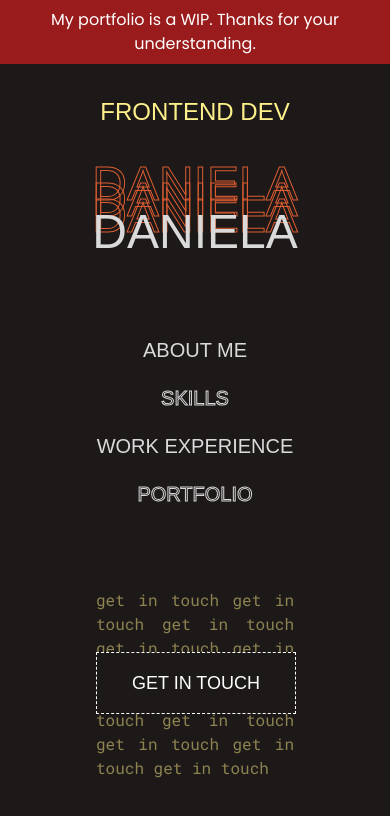
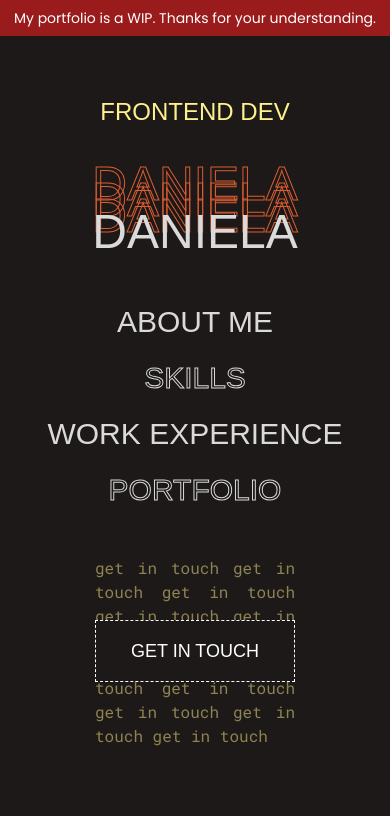
Before and after one commit to danielaprado/my-portfolio, a Next.js app: page / in a window 390 px wide. Shown: the top 816 px of the page. Built offline with nearby package versions, Linux system fonts and the light colour scheme; a web font is replaced by a local one.

Commit message:
fix: better word size balance

```diff
--- a/app/components/Intro/GetInTouch/index.tsx
+++ b/app/components/Intro/GetInTouch/index.tsx
@@ -5,7 +5,7 @@ import CopyButton from "../../geral/CopyButton";
 
 export default function GetInTouch() {
   return (
-    <div className="relative w-full flex items-center justify-center mt-20">
+    <div className="relative w-full flex items-center justify-center sm:mt-20 mt-12">
       <p className="max-sm:hidden absolute text-white right-[308px] bottom-[435px] text-center text-lg">
         Copy my email <br />& let&apos;s talk!
       </p>
--- a/app/components/Intro/Sections/index.tsx
+++ b/app/components/Intro/Sections/index.tsx
@@ -4,7 +4,7 @@ import Link from "next/link";
 
 export default function Sections() {
   return (
-    <div className="flex flex-col sm:text-5xl text-xl mt-20 sm:gap-10 gap-5 items-center">
+    <div className="flex flex-col sm:text-5xl text-3xl sm:mt-20 mt-12 sm:gap-10 gap-5 items-center">
       {sections.map(({ name, style, id }) => (
         <Link key={name} href={id}>
           <div className="group flex flex-col items-center relative hover:cursor-pointer">
--- a/app/components/geral/Banner.tsx
+++ b/app/components/geral/Banner.tsx
@@ -3,7 +3,7 @@ import { poppins } from "@/app/utils/fonts";
 export default function Banner() {
   return (
     <div
-      className={`${poppins.className} fixed w-screen bg-red-800 text-white py-2 text-center z-50`}
+      className={`${poppins.className} fixed w-screen bg-red-800 text-white py-2 text-center z-50 max-sm:text-sm`}
     >
       My portfolio is a WIP. Thanks for your understanding.
     </div>
--- a/app/page.tsx
+++ b/app/page.tsx
@@ -6,7 +6,7 @@ export default function Home() {
   return (
     <main>
       <Banner />
-      <div className="p-24">
+      <div className="sm:px-24 px-10 py-24">
         <Intro />
         <AboutMe />
       </div>
```
